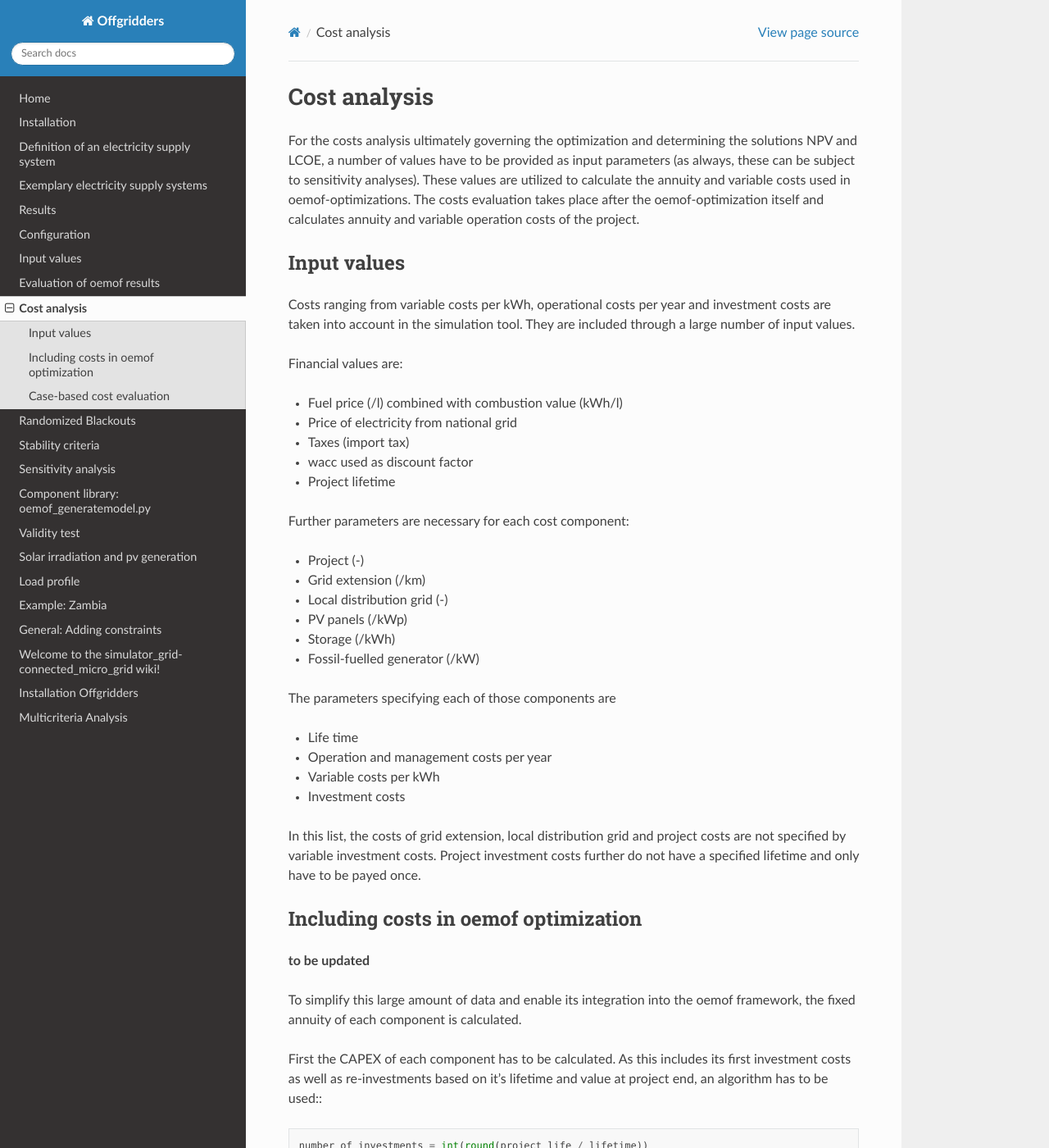
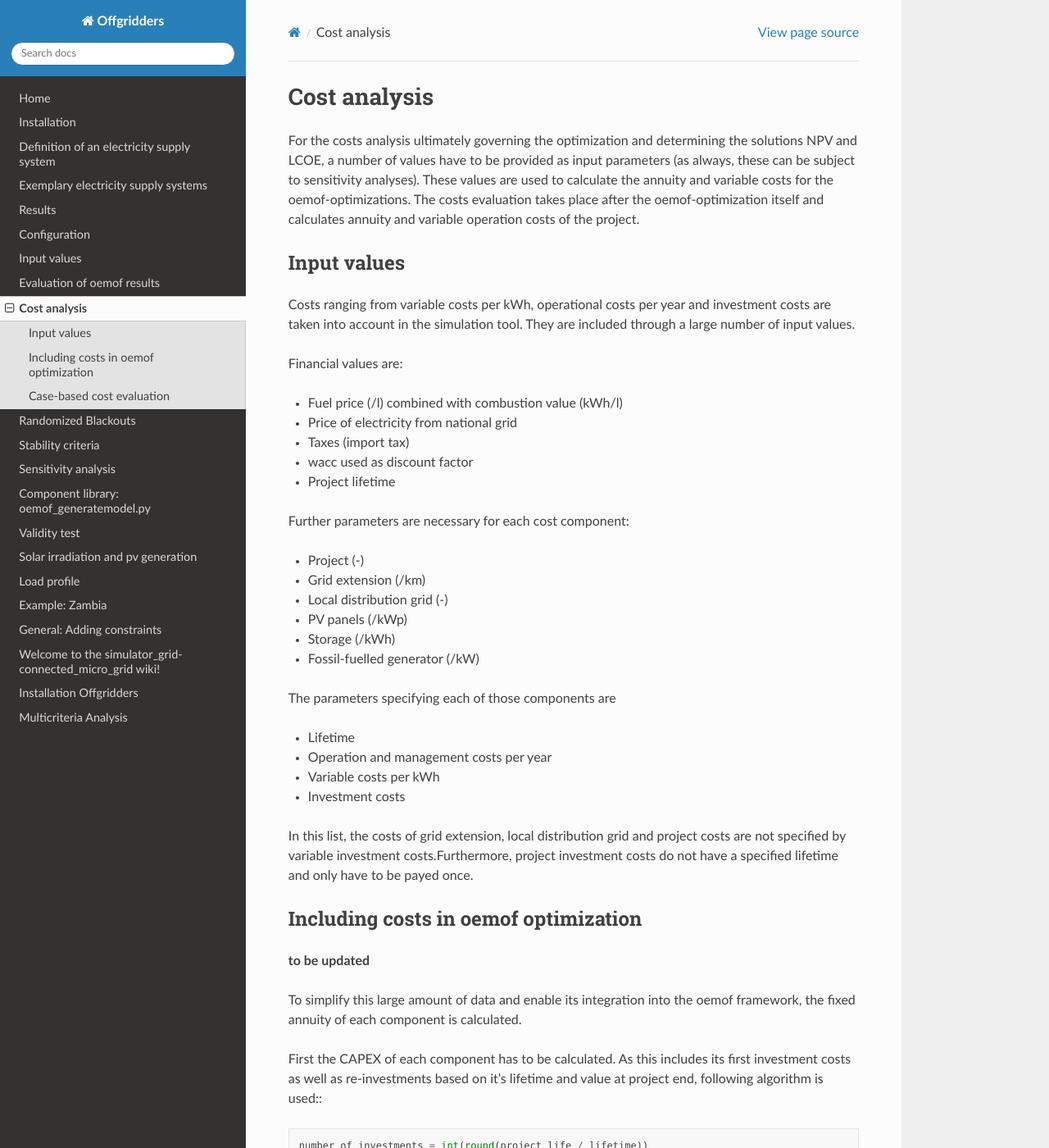
Before and after one commit to rl-institut/offgridders, a Sphinx documentation site: the page built from docs/Cost.rst, in a window 1280 px wide and 1400 px high. Shown: the whole window at 82% size. Built offline with Sphinx 7.4.7 and the Read the Docs theme 2.0.0, drawn with Linux system fonts in a browser that asks for light colours.

Commit message:
Small changes to Cost

```diff
--- a/docs/Cost.rst
+++ b/docs/Cost.rst
@@ -1,7 +1,7 @@
 ==========================================
 Cost analysis
 ==========================================
-For the costs analysis ultimately governing the optimization and determining the solutions NPV and LCOE, a number of values have to be provided as input parameters (as always, these can be subject to sensitivity analyses). These values are utilized to calculate the annuity and variable costs used in oemof-optimizations. The costs evaluation takes place after the oemof-optimization itself and calculates annuity and variable operation costs of the project.
+For the costs analysis ultimately governing the optimization and determining the solutions NPV and LCOE, a number of values have to be provided as input parameters (as always, these can be subject to sensitivity analyses). These values are used to calculate the annuity and variable costs for the oemof-optimizations. The costs evaluation takes place after the oemof-optimization itself and calculates annuity and variable operation costs of the project.
 
 Input values
 -------------
@@ -26,12 +26,12 @@ Further parameters are necessary for each cost component:
 
 The parameters specifying each of those components are
 
-* Life time
+* Lifetime
 * Operation and management costs per year
 * Variable costs per kWh
 * Investment costs
 
-In this list, the costs of grid extension, local distribution grid and project costs are not specified by variable investment costs. Project investment costs further do not have a specified lifetime and only have to be payed once.
+In this list, the costs of grid extension, local distribution grid and project costs are not specified by variable investment costs.Furthermore, project investment costs do not have a specified lifetime and only have to be payed once.
 
 Including costs in oemof optimization
 --------------------------------------
@@ -39,7 +39,7 @@ Including costs in oemof optimization
 
 To simplify this large amount of data and enable its integration into the oemof framework, the fixed annuity of each component is calculated.
 
-First the CAPEX of each component has to be calculated. As this includes its first investment costs as well as re-investments based on it's lifetime and value at project end, an algorithm has to be used:::
+First the CAPEX of each component has to be calculated. As this includes its first investment costs as well as re-investments based on it's lifetime and value at project end, following algorithm is used:::
 
         number_of_investments = int(round(project_life / lifetime))
         # costs with quantity and import tax at t=0
```
